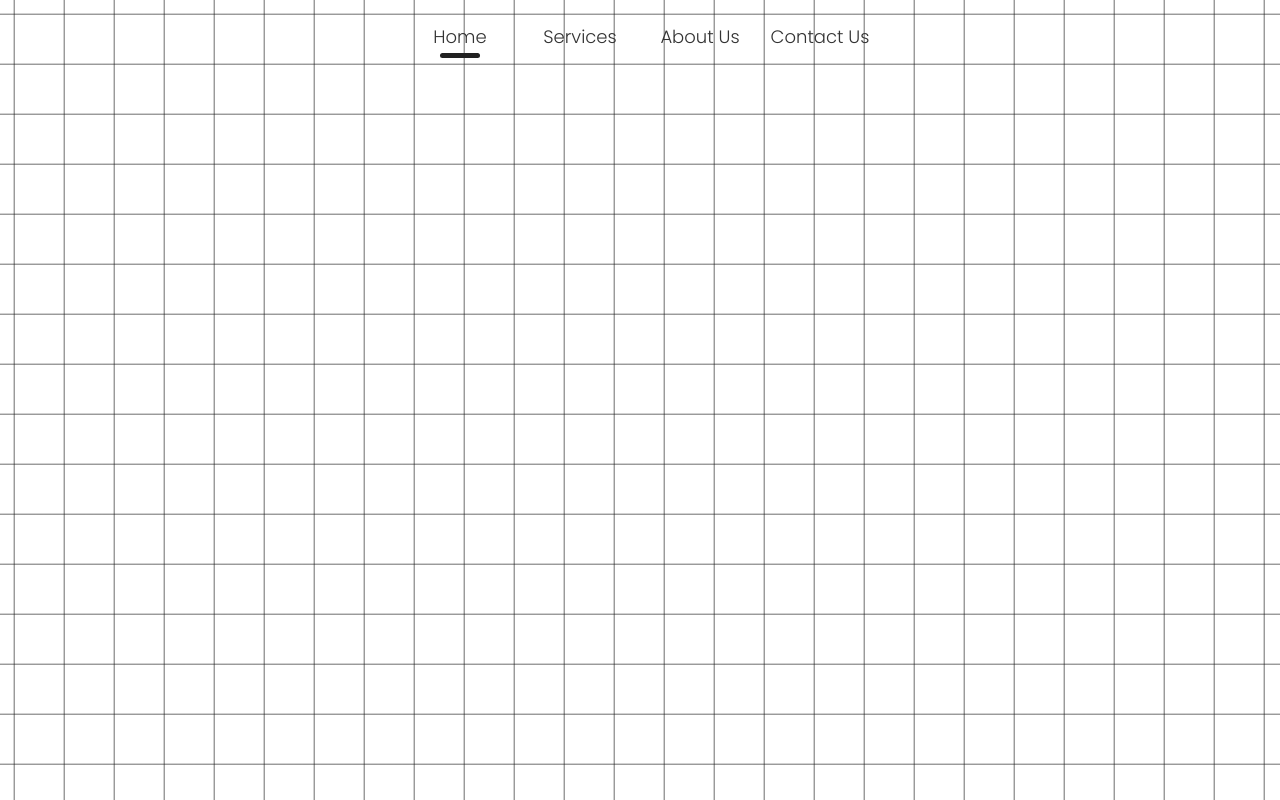
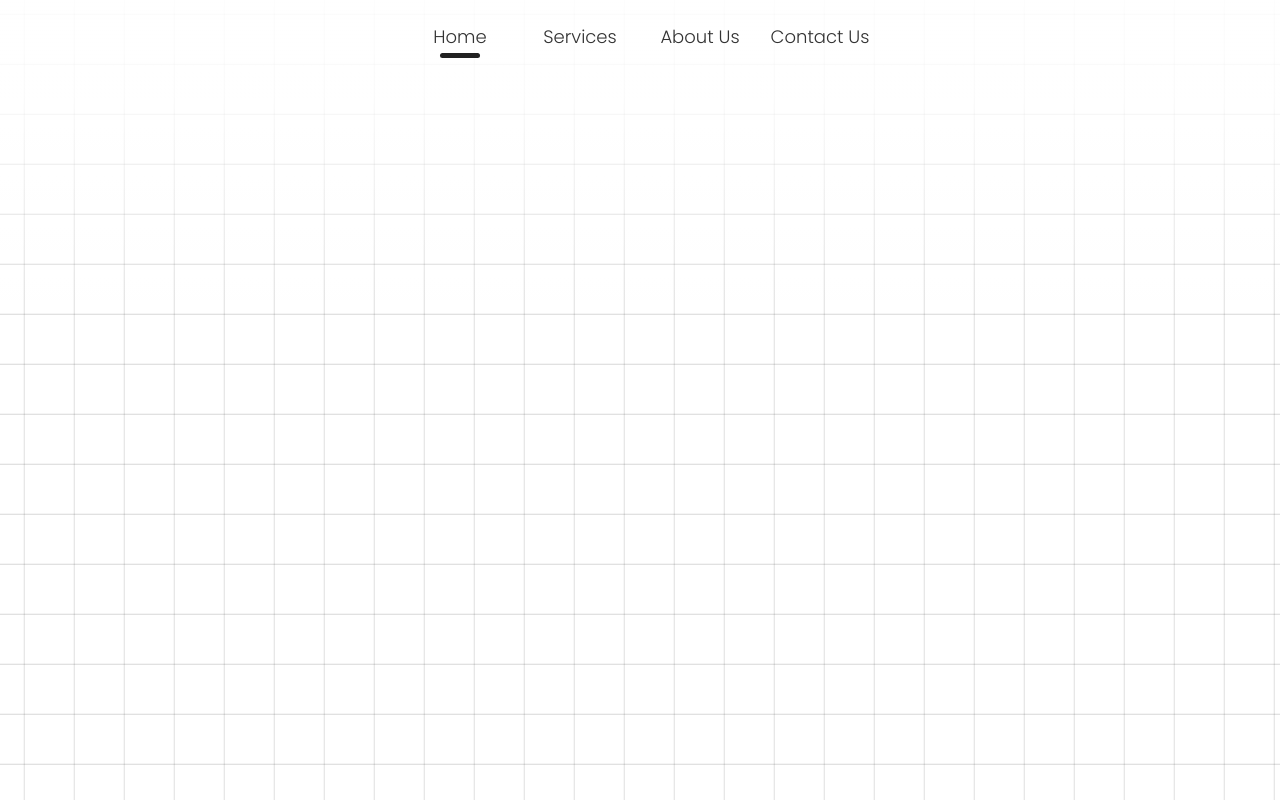
Before and after one commit to Vishnu1837/Creatorsend, a React (Create React App) app: page / in a window 1280 px wide. Built offline with nearby package versions, Linux system fonts and the light colour scheme.

Commit message:
Minor change to bg

```diff
--- a/src/App.css
+++ b/src/App.css
@@ -1,12 +1,40 @@
 .App {
   position: relative;
   text-align: left;
-  background-color: white;
+  background-color: transparent;
   min-height: 100vh;
+  overflow: hidden;
+}
+
+.App::before {
+  content: '';
+  position: fixed;
+  top: -50%;
+  left: -50%;
+  width: 200%;
+  height: 200%;
+  z-index: 0;
   background-image:
-    linear-gradient(rgba(16, 16, 16, 0.612) 1px, transparent 1px),
-    linear-gradient(90deg, rgba(16, 16, 16, 0.612) 1px 1px, transparent 1px);
+    linear-gradient(rgba(55, 55, 55, 0.199) 1px, transparent 1px),
+    linear-gradient(90deg, rgba(55, 55, 55, 0.16) 1px 1px, transparent 1px);
   background-size: 50px 50px;
+  pointer-events: none;
+  transform-origin: center center;
+}
+
+.App::after {
+  content: '';
+  position: fixed;
+  top: 0;
+  left: 0;
+  width: 100%;
+  height: 100%;
+  z-index: 1;
+  background-image:
+    linear-gradient(to bottom, rgba(255, 255, 255, 0.95) -50px, rgba(255, 255, 255, 0.8) 100px, rgba(255, 255, 255, 0) 300px);
+  background-size: 100% 100%;
+  background-position: 100 -100;
+  pointer-events: none;
 }
 
 .App-logo {
@@ -76,16 +104,16 @@ p {
   background: white;
 }
 
-/* Optional: Add subtle animation to make the grid more dynamic */
+/* Update the animation for smoother scrolling */
 @keyframes grid-scroll {
   from {
-    background-position: 0 0;
+    transform: translate(0, 0);
   }
   to {
-    background-position: 50px 50px;
+    transform: translate(50px, 50px);
   }
 }
 
-.App.animated-grid {
+.App.animated-grid::before {
   animation: grid-scroll 20s linear infinite;
 }
```
